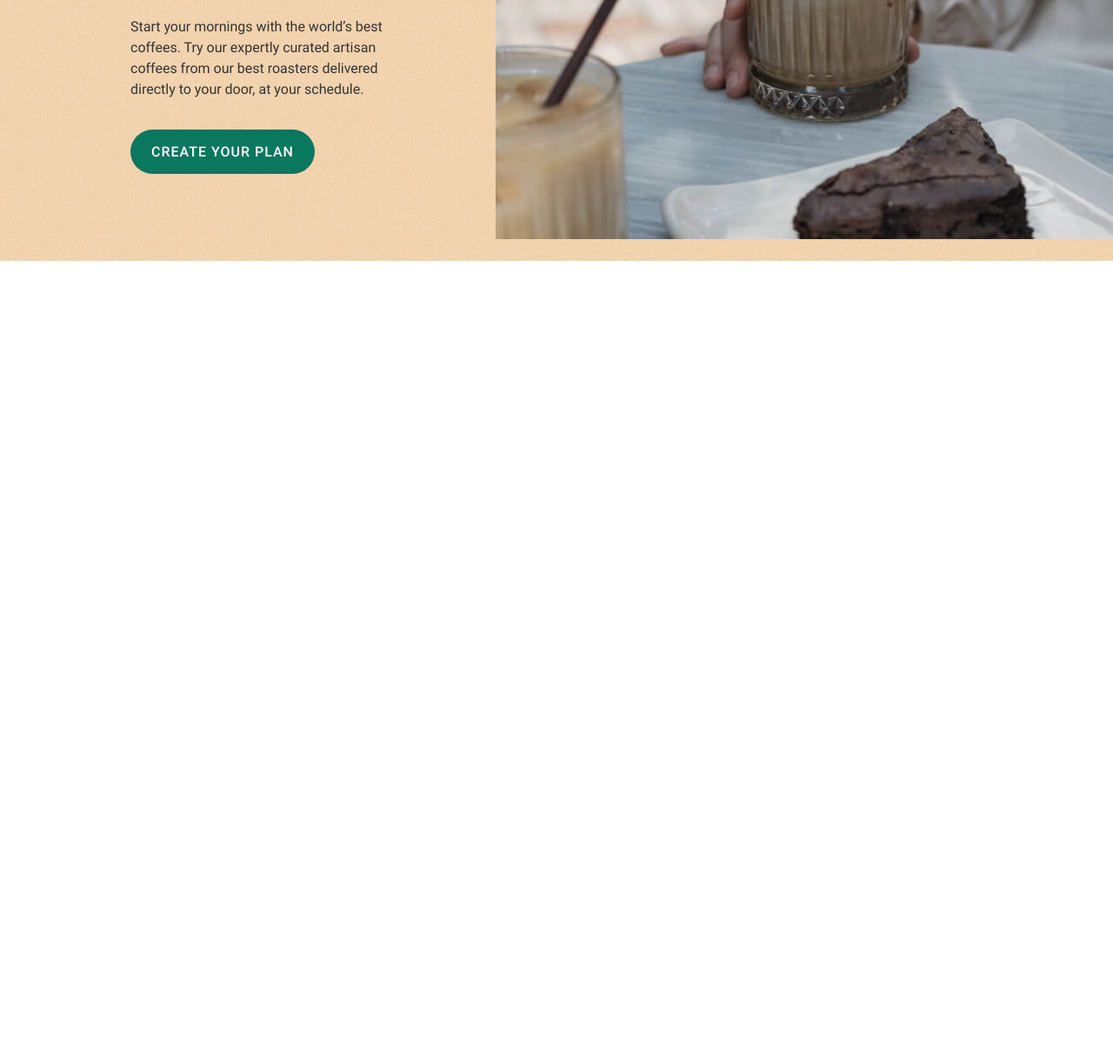
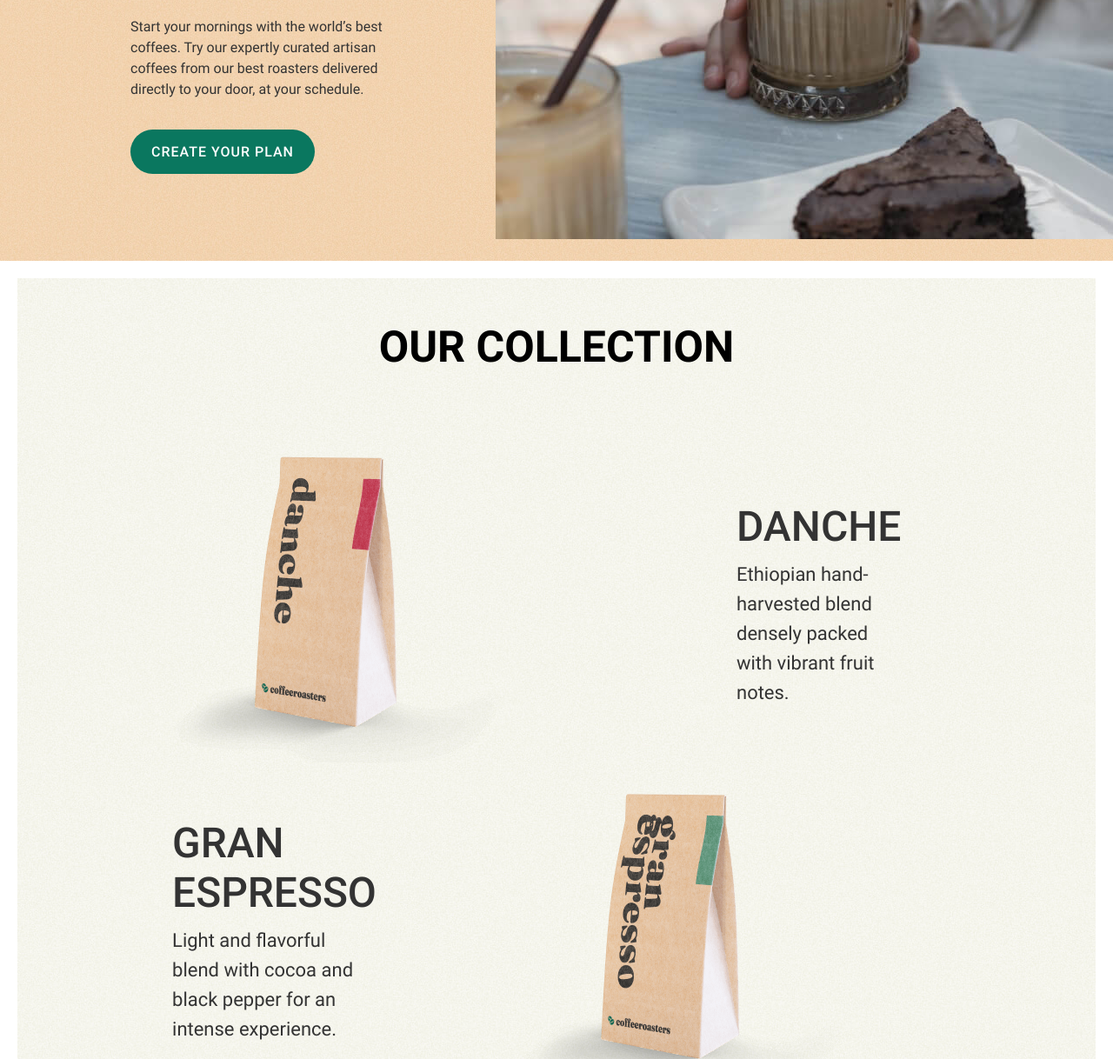
Before and after one commit to Akramrakhim/Coffeeroastters, a plain HTML site: page index.html in a window 1280 px wide. Shown: the part 525-1743 px from the top of the page at 87% size. Before the commit the page ends 825 px from the top, so only its background shows below. Drawn offline with Linux system fonts and the light colour scheme.

Commit message:
Add index collection section

```diff
--- a/css/style.css
+++ b/css/style.css
@@ -8,6 +8,7 @@
   --accent-color-light-brown-80:rgba(201, 155, 103, 0.8);
   --accent-color-light-brown-60:rgba(201, 155, 103, 0.6);
   --light-brown:#f3d7b7;
+  --light-bg:#f8f8f2;
   --outline-color: var(--accent-color-green);
 }
 /* FONT FAMILY */
@@ -141,6 +142,8 @@ img{
 
 .main-content{
   flex-grow: 1;
+  padding-top: 20px;
+  padding-bottom: 50px;
 }
 
 
@@ -260,13 +263,79 @@ img{
   height: 696px;
 }
 
+/* INDEX COLLECTION */
 
+.index-collection-inner {
+  padding: 50px 143px;
+  background-color: var(--light-bg);
+  background-image: url(/img/collection-bg.jpg);
+}
 
+.index-collection-heading {
+  margin-top: 0;
+  margin-bottom: 80px;
+  font-size: 50px;
+  line-height: normal;
+  text-align: center;
+  text-transform: uppercase;
+  color: #000;
+}
 
+.index-collection-list {
+  margin: 0;
+  padding: 0 ;
+}
 
+.index-collection-item {
+  display: flex;
+  align-items: center;
+}
 
+.index-collection-item:nth-child(even){
+  flex-direction: row-reverse;
+}
 
+.index-collection-img {
+  flex-shrink: 0;
+  width: 450px;
+  height: 375px;
+  object-fit: cover;
+  margin-right: 117px;
+}
 
+.index-collection-info{
+  flex-grow: 1;
+  padding-left: 117px;
+  padding-right: 117px;
+}
+
+.index-collection-title {
+  margin: 0;
+  margin-bottom: 10px;
+  font-weight: 500;
+  font-size: 48px;
+  line-height: normal;
+  text-transform: uppercase;
+}
+
+.index-collection-text {
+  margin: 0;
+  font-weight: 400;
+  font-size: 22px;
+  line-height: 34px;
+}
+
+.index-collection-text:not(:last-child) {
+  margin-bottom: 10px;
+}
+
+/* .index-collection-item:nth-child(odd) .index-collection-info{
+  padding-left: 117px;
+}
+
+.index-collection-item:nth-child(even) .index-collection-info{
+  padding-right: 117px;
+} */
 
 
 
@@ -306,4 +375,8 @@ only screen and (                min-resolution: 2dppx) {
 .site-header-wrapper{
   background-image: url(../img/light-bg-img@2x.jpg);
 }
+
+.index-collection-inner {
+  background-image: url(/img/collection-bg@2x.jpg);
 }
+}
--- a/index.html
+++ b/index.html
@@ -51,6 +51,56 @@
 
 
 
+<!-- MAIN CONTENT -->
+<main class="main-content">
+
+  <!-- INDEX COLLECTION -->
+  <section class="index-collection">
+    <div class="container">
+      <div class="index-collection-inner">
+      <h2 class="index-collection-heading"> our collection</h2>
+
+      <ul class="index-collection-list">
+        <li class="index-collection-item">
+          <img class="index-collection-img" src="img/Danche.png" alt="Danche" srcset="img/Danche.png 1x, img/Danche@2x.png 2x" width="450" height="375" >
+          <div class="index-collection-info">
+            <h3 class="index-collection-title">Danche</h3>
+            <p class="index-collection-text">Ethiopian hand-harvested blend densely packed with vibrant fruit notes.</p>
+          </div>
+        </li>
+
+        <li class="index-collection-item">
+          <img class="index-collection-img" src="img/Gran Espresso.png" alt="Gran Espresso" srcset="img/Gran Espresso.png 1x, img/Gran Espresso@2x.png 2x" width="450" height="375"  >
+          <div class="index-collection-info">
+            <h3 class="index-collection-title">Gran Espresso</h3>
+            <p class="index-collection-text">Light and flavorful blend with cocoa and black pepper for an intense experience.</p>
+          </div>
+        </li>
+
+        <li class="index-collection-item">
+          <img class="index-collection-img" src="img/Piccollo.png" alt="Piccollo" srcset="img/Piccollo.png 1x, img/Piccollo@2x.png 2x" width="450" height="375"  >
+          <div class="index-collection-info">
+            <h3 class="index-collection-title">Piccollo</h3>
+            <p class="index-collection-text">Mild and smooth blend featuring notes of toasted almond and dried cherry.</p>
+          </div>
+        </li>
+
+        <li class="index-collection-item">
+          <img class="index-collection-img" src="img/Planalto.png" alt="Planalto" srcset="img/Planalto.png 1x, img/Planalto@2x.png 2x" width="450" height="375"  >
+          <div class="index-collection-info">
+            <h3 class="index-collection-title">Planalto</h3>
+            <p class="index-collection-text">Brazilian dark roast with rich and velvety body, and hints of fruits and nuts.</p>
+          </div>
+        </li>
+      </ul>
+    </div>
+
+
+    </div>
+  </section>
+</main>
+
+
 
 
 
```
Also changed, not shown: img/Danche.png (renamed from img/kopi4.png), img/Danche@2x.png (renamed from img/kopi4@2x.png), img/Gran Espresso.png (renamed from img/kopi1 copy.png), img/Gran Espresso@2x.png (renamed from img/kopi1 copy@2x.png), img/Piccollo.png (renamed from img/kopi3.png), img/Piccollo@2x.png (renamed from img/kopi3@2x.png), img/Planalto.png (renamed from img/kopi2.png), img/Planalto@2x.png (renamed from img/kopi2@2x.png), img/Rectangle.jpg (deleted), img/Rectangle@2x.jpg (deleted), img/collection-bg.jpg (added), 1 other file.
